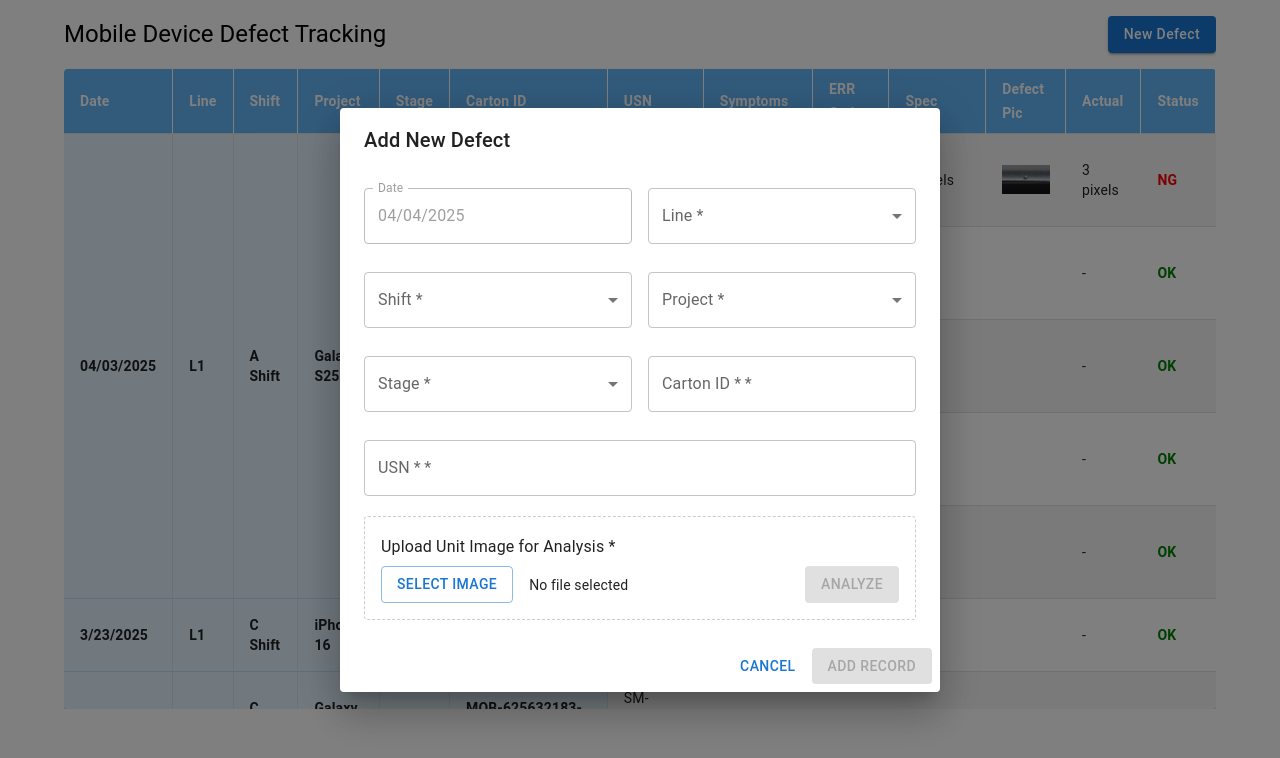
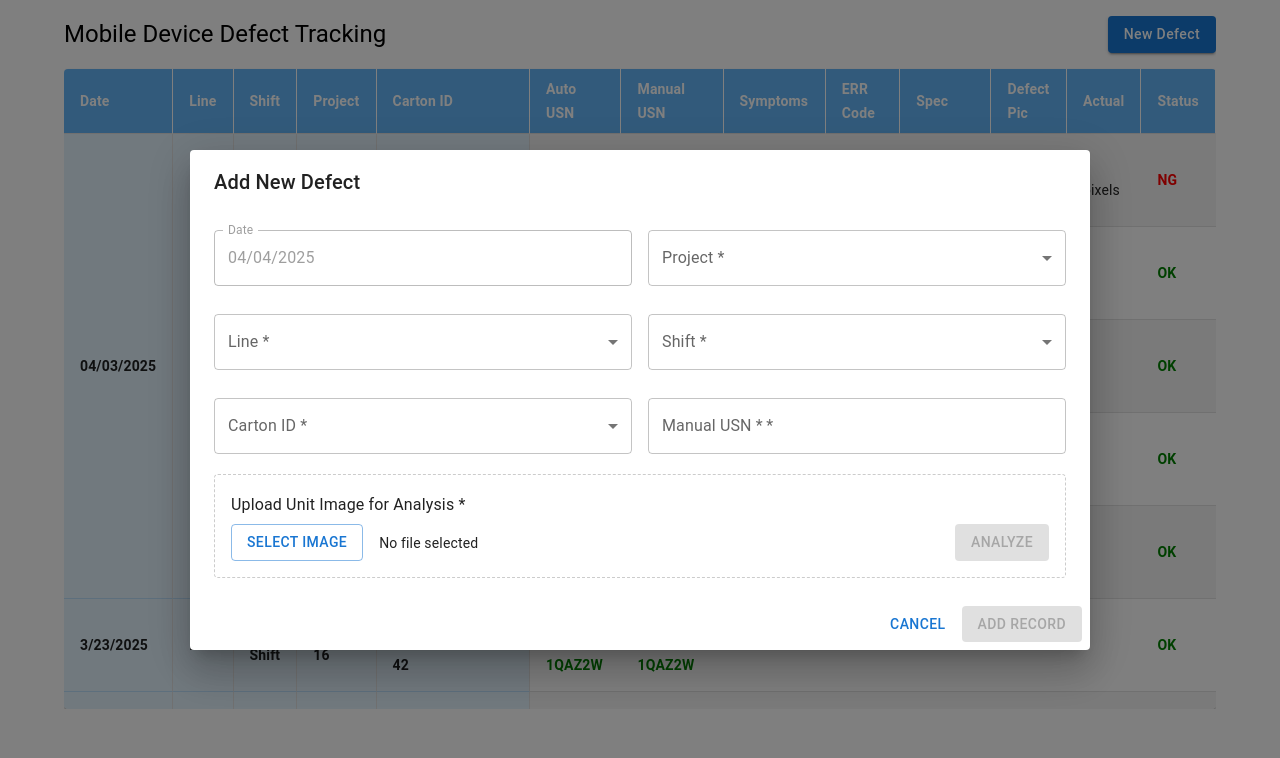
Before and after one commit to TAMILSELVAM-A/mobile_defect_tracking, a React (Create React App) app: page /defects in a window 1280 px wide. Both pictures are taken after a click on the button "New Defect". Shown: the top 758 px of the page. Built offline with nearby package versions, Linux system fonts and the light colour scheme.

Commit message:
Update DefectTable.js

```diff
--- a/src/components/DefectTable.js
+++ b/src/components/DefectTable.js
@@ -55,6 +55,34 @@ const StyledTableRow = styled(TableRow)(({ theme }) => ({
         backgroundColor: '#eeeeee',
     },
 }));
+// Define mapping for carton IDs to auto-generated USNs
+const cartonToAutoUSNMap = {
+    'MOB-88846203250762-47': [
+        'SM-G998U-RT3K6L9',
+        'SM-G998U-XJ9P43',
+        'SM-G998U-L7MN54',
+        'SM-G998U-P9K7J2',
+        'SM-G998U-TW23K9'
+    ],
+    'MOB-65437812903458-21': [
+        'A2894-7HJK98',
+        'A2894-L8HD42',
+        'A2894-9KFD23',
+        'A2894-5TYU89'
+    ],
+    'MOB-92315687423910-36': [
+        'GP9X-QW34ER',
+        'GP9X-AS56DF',
+        'GP9X-ZX89CV',
+        'GP9X-BG67HJ'
+    ],
+    'MOB-10293847561234-42': [
+        'SM-G998U-1QAZ2W',
+        'SM-G998U-3EDC4R',
+        'SM-G998U-5TGB6Y',
+        'SM-G998U-7UJM8I'
+    ]
+};
 
 // Sample data for mobile device defects
 const generateMobileDefectData = () => {
@@ -64,43 +92,51 @@ const generateMobileDefectData = () => {
     const mobileDefectData = [];
 
     // First date with multiple units including one defect (as shown in image)
+    const firstCartonId = 'MOB-88846203250762-47';
+    const firstAutoUSNs = cartonToAutoUSNMap[firstCartonId];
+
     mobileDefectData.push(
         {
             date: '04/03/2025',
             line: 'L1',
             shift: 'A Shift',
             project: 'Galaxy S25',
-            stage: 'QIT',
-            cartonId: 'MOB-88846203250762-47',
-            usn: 'SM-G998U-RT3K6L9',
+            cartonId: firstCartonId,
+            autoUSN: firstAutoUSNs[0],
+            manualUSN: firstAutoUSNs[0], // Matching for first record
             symptoms: 'Display Dead Pixel',
             errCode: 'DP001',
             spec: '0 pixels',
             defectPic: Picture1,
             actual: '3 pixels',
-            status: 'NG'
+            status: 'NG',
+            usnMatch: true // USNs match
         }
     );
 
-    const usnList = ['SM-G998U-XJ9P43', 'SM-G998U-L7MN54', 'SM-G998U-P9K7J2', 'SM-G998U-TW23K9'];
+    // Add more records for the first carton
+    for (let i = 1; i < firstAutoUSNs.length; i++) {
+        const autoUSN = firstAutoUSNs[i];
+        // For demo, let's make some manual USNs not match
+        const manualUSN = i === 2 ? 'SM-G998U-MISTYPED' : autoUSN;
 
-    usnList.forEach(usn => {
         mobileDefectData.push({
             date: '04/03/2025',
             line: 'L1',
             shift: 'A Shift',
             project: 'Galaxy S25',
-            stage: 'QIT',
-            cartonId: 'MOB-88846203250762-47',
-            usn: usn,
+            cartonId: firstCartonId,
+            autoUSN: autoUSN,
+            manualUSN: manualUSN,
             symptoms: '-',
             errCode: '-',
             spec: '-',
             defectPic: '',
             actual: '-',
-            status: 'OK'
+            status: 'OK',
+            usnMatch: autoUSN === manualUSN
         });
-    });
+    }
 
     // Mobile device project names
     const mobileProjects = ['Galaxy S25', 'iPhone 16', 'Pixel 9'];
@@ -139,10 +175,12 @@ const generateMobileDefectData = () => {
         }
     ];
 
-    // Add data for other dates
+    // Add data for other dates and cartons
     for (let i = 1; i < dates.length; i++) {
         // Each date has 5-7 records
-        const recordCount = Math.floor(Math.random() * 3) + 5;
+        const cartonKeys = Object.keys(cartonToAutoUSNMap);
+        const selectedCartonId = cartonKeys[Math.floor(Math.random() * cartonKeys.length)];
+        const autoUSNs = cartonToAutoUSNMap[selectedCartonId];
 
         // Generate model prefix based on project
         const getModelPrefix = (project) => {
@@ -151,26 +189,30 @@ const generateMobileDefectData = () => {
             return 'GP9X';  // Pixel 9
         };
 
+        const project = mobileProjects[Math.floor(Math.random() * mobileProjects.length)];
+        const recordCount = Math.min(autoUSNs.length, Math.floor(Math.random() * 3) + 3);
+
         for (let j = 0; j < recordCount; j++) {
             const hasDefect = Math.random() < 0.2; // 20% chance of having a defect
-            const project = mobileProjects[Math.floor(Math.random() * mobileProjects.length)];
-            const modelPrefix = getModelPrefix(project);
             const defect = mobileDefects[Math.floor(Math.random() * mobileDefects.length)];
+            const autoUSN = autoUSNs[j];
+            const manualUSN = Math.random() < 0.8 ? autoUSN : `${getModelPrefix(project)}-TYPO${Math.floor(Math.random() * 1000)}`;
 
             mobileDefectData.push({
                 date: dates[i],
                 line: `L${Math.floor(Math.random() * 3) + 1}`,
                 shift: ['A Shift', 'B Shift', 'C Shift'][Math.floor(Math.random() * 3)],
                 project: project,
-                stage: ['QIT', 'FCT', 'PACK'][Math.floor(Math.random() * 3)],
-                cartonId: `MOB-${Math.floor(Math.random() * 90000) + 10000}${Math.floor(Math.random() * 10000)}-${Math.floor(Math.random() * 100)}`,
-                usn: `${modelPrefix}-${Array.from({ length: 6 }, () => '0123456789ABCDEFGHJKLMNPQRSTUVWXYZ'[Math.floor(Math.random() * 35)]).join('')}`,
+                cartonId: selectedCartonId,
+                autoUSN: autoUSN,
+                manualUSN: manualUSN,
                 symptoms: hasDefect ? defect.symptom : '-',
                 errCode: hasDefect ? defect.errCode : '-',
                 spec: hasDefect ? defect.spec : '-',
                 defectPic: hasDefect ? Picture1 : '',
                 actual: hasDefect ? defect.actual() : '-',
-                status: hasDefect ? 'NG' : 'OK'
+                status: hasDefect ? 'NG' : 'OK',
+                usnMatch: autoUSN === manualUSN
             });
         }
     }
@@ -180,10 +222,16 @@ const generateMobileDefectData = () => {
 
 // Defect analysis function - simulates the automated process
 // This would normally be a backend call to analyze the image
-const analyzeDefect = (imageFile, project) => {
+const analyzeDefect = (imageFile, project, cartonId, manualUSN) => {
     return new Promise((resolve) => {
         // Simulate processing delay
         setTimeout(() => {
+            // Get auto USN for the carton
+            const autoUSNs = cartonToAutoUSNMap[cartonId] || [];
+            // If the manual USN matches one of the auto USNs for this carton
+            const autoUSN = autoUSNs.find(usn => usn === manualUSN) || (autoUSNs.length > 0 ? autoUSNs[0] : '');
+            const usnMatch = autoUSN === manualUSN;
+
             // Random chance to detect defect (70% for demo purposes)
             const isDefect = Math.random() < 0.7;
 
@@ -229,21 +277,25 @@ const analyzeDefect = (imageFile, project) => {
                 const defectImageUrl = URL.createObjectURL(imageFile);
 
                 resolve({
+                    autoUSN: autoUSN,
                     symptoms: defect.symptom,
                     errCode: defect.errCode,
                     spec: defect.spec,
                     actual: defect.actual,
                     defectPic: defectImageUrl,
-                    status: 'NG'
+                    status: 'NG',
+                    usnMatch: usnMatch
                 });
             } else {
                 resolve({
+                    autoUSN: autoUSN,
                     symptoms: '-',
                     errCode: '-',
                     spec: '-',
                     actual: '-',
                     defectPic: '',
-                    status: 'OK'
+                    status: 'OK',
+                    usnMatch: usnMatch
                 });
             }
         }, 1500); // Simulate 1.5s processing time
@@ -267,9 +319,8 @@ const DefectTrackingTable = () => {
         line: '',
         shift: '',
         project: '',
-        stage: '',
         cartonId: '',
-        usn: '',
+        manualUSN: '',
     });
     const [analysisResults, setAnalysisResults] = useState(null);
     const [isProcessing, setIsProcessing] = useState(false);
@@ -277,12 +328,13 @@ const DefectTrackingTable = () => {
     const [openSnackbar, setOpenSnackbar] = useState(false);
     const [snackbarMessage, setSnackbarMessage] = useState('');
     const [snackbarSeverity, setSnackbarSeverity] = useState('success');
+    const [availableAutoUSNs, setAvailableAutoUSNs] = useState([]);
 
     const fileInputRef = useRef(null);
 
     // Create a composite key for grouping based on multiple fields
     const groupedData = _.groupBy(data, item =>
-        `${item.date}|${item.line}|${item.shift}|${item.project}|${item.stage}|${item.cartonId}`
+        `${item.date}|${item.line}|${item.shift}|${item.project}|${item.cartonId}`
     );
 
     // Get the group keys and sort them by date primarily
@@ -298,13 +350,13 @@ const DefectTrackingTable = () => {
             line: '',
             shift: '',
             project: '',
-            stage: '',
             cartonId: '',
-            usn: '',
+            manualUSN: '',
         });
         setAnalysisResults(null);
         setSelectedFile(null);
         setIsProcessing(false);
+        setAvailableAutoUSNs([]);
     };
 
     const handleCloseDialog = () => {
@@ -313,6 +365,13 @@ const DefectTrackingTable = () => {
 
     const handleInputChange = (e) => {
         const { name, value } = e.target;
+
+        if (name === 'cartonId') {
+            // Update auto USNs when carton ID changes
+            const autoUSNs = cartonToAutoUSNMap[value] || [];
+            setAvailableAutoUSNs(autoUSNs);
+        }
+
         setFormData({
             ...formData,
             [name]: value
@@ -334,10 +393,22 @@ const DefectTrackingTable = () => {
             return;
         }
 
+        if (!formData.cartonId || !formData.manualUSN) {
+            setSnackbarMessage('Please provide Carton ID and Manual USN');
+            setSnackbarSeverity('error');
+            setOpenSnackbar(true);
+            return;
+        }
+
         setIsProcessing(true);
 
         try {
-            const results = await analyzeDefect(selectedFile, formData.project);
+            const results = await analyzeDefect(
+                selectedFile,
+                formData.project,
+                formData.cartonId,
+                formData.manualUSN
+            );
             setAnalysisResults(results);
         } catch (error) {
             console.error('Error analyzing defect:', error);
@@ -352,7 +423,7 @@ const DefectTrackingTable = () => {
     const handleSubmit = () => {
         // Validate required fields
         if (!formData.line || !formData.shift || !formData.project ||
-            !formData.stage || !formData.cartonId || !formData.usn) {
+            !formData.cartonId || !formData.manualUSN) {
             setSnackbarMessage('Please fill in all required fields');
             setSnackbarSeverity('error');
             setOpenSnackbar(true);
@@ -421,9 +492,9 @@ const DefectTrackingTable = () => {
                                 <StyledTableCell>Line</StyledTableCell>
                                 <StyledTableCell>Shift</StyledTableCell>
                                 <StyledTableCell>Project</StyledTableCell>
-                                <StyledTableCell>Stage</StyledTableCell>
                                 <StyledTableCell>Carton ID</StyledTableCell>
-                                <StyledTableCell>USN</StyledTableCell>
+                                <StyledTableCell>Auto USN</StyledTableCell>
+                                <StyledTableCell>Manual USN</StyledTableCell>
                                 <StyledTableCell>Symptoms</StyledTableCell>
                                 <StyledTableCell>ERR Code</StyledTableCell>
                                 <StyledTableCell>Spec</StyledTableCell>
@@ -435,19 +506,27 @@ const DefectTrackingTable = () => {
                         <TableBody>
                             {groupKeys.map(groupKey => {
                                 const rows = groupedData[groupKey];
-                                const [date, line, shift, project, stage, cartonId] = groupKey.split('|');
+                                const [date, line, shift, project, cartonId] = groupKey.split('|');
 
                                 return (
                                     <React.Fragment key={groupKey}>
                                         {rows.map((row, index) => (
-                                            <StyledTableRow key={`${groupKey}-${row.usn}-${index}`}>
+                                            <StyledTableRow key={`${groupKey}-${row.autoUSN}-${index}`}>
                                                 {index === 0 && <GroupCell rowSpan={rows.length}>{date}</GroupCell>}
                                                 {index === 0 && <GroupCell rowSpan={rows.length}>{line}</GroupCell>}
                                                 {index === 0 && <GroupCell rowSpan={rows.length}>{shift}</GroupCell>}
                                                 {index === 0 && <GroupCell rowSpan={rows.length}>{project}</GroupCell>}
-                                                {index === 0 && <GroupCell rowSpan={rows.length}>{stage}</GroupCell>}
                                                 {index === 0 && <GroupCell rowSpan={rows.length}>{cartonId}</GroupCell>}
-                                                <TableCell>{row.usn}</TableCell>
+                                                <TableCell sx={{
+                                                    color: row.usnMatch ? 'green' : 'red',
+                                                    fontWeight: 'bold',
+                                                }}>{row.autoUSN}</TableCell>
+                                                <TableCell sx={{
+                                                    color: row.usnMatch ? 'green' : 'red',
+                                                    fontWeight: 'bold'
+                                                }}>
+                                                    {row.manualUSN}
+                                                </TableCell>
                                                 <TableCell>{row.symptoms}</TableCell>
                                                 <TableCell>{row.errCode}</TableCell>
                                                 <TableCell>{row.spec}</TableCell>
@@ -482,6 +561,8 @@ const DefectTrackingTable = () => {
                 open={openDialog}
                 onClose={handleCloseDialog}
                 aria-labelledby="form-dialog-title"
+                maxWidth="md"
+                fullWidth
             >
                 <DialogTitle>Add New Defect</DialogTitle>
                 <DialogContent>
@@ -497,6 +578,24 @@ const DefectTrackingTable = () => {
                                 margin="dense"
                             />
                         </Grid>
+
+                        <Grid item size={{ xs: 12, md: 6 }}>
+                            <FormControl fullWidth margin="dense">
+                                <InputLabel>Project *</InputLabel>
+                                <Select
+                                    name="project"
+                                    value={formData.project}
+                                    onChange={handleInputChange}
+                                    label="Project *"
+                                    required
+                                >
+                                    <MenuItem value="Galaxy S25">Galaxy S25</MenuItem>
+                                    <MenuItem value="iPhone 16">iPhone 16</MenuItem>
+                                    <MenuItem value="Pixel 9">Pixel 9</MenuItem>
+                                </Select>
+                            </FormControl>
+                        </Grid>
+
                         <Grid item size={{ xs: 12, md: 6 }}>
                             <FormControl fullWidth margin="dense">
                                 <InputLabel>Line *</InputLabel>
@@ -531,66 +630,41 @@ const DefectTrackingTable = () => {
                                 </Select>
                             </FormControl>
                         </Grid>
+                        {/* Row 3: Carton ID */}
                         <Grid item size={{ xs: 12, md: 6 }}>
                             <FormControl fullWidth margin="dense">
-                                <InputLabel>Project *</InputLabel>
+                                <InputLabel>Carton ID *</InputLabel>
                                 <Select
-                                    name="project"
-                                    value={formData.project}
+                                    name="cartonId"
+                                    value={formData.cartonId}
                                     onChange={handleInputChange}
-                                    label="Project *"
+                                    label="Carton ID *"
                                     required
                                 >
-                                    <MenuItem value="Galaxy S25">Galaxy S25</MenuItem>
-                                    <MenuItem value="iPhone 16">iPhone 16</MenuItem>
-                                    <MenuItem value="Pixel 9">Pixel 9</MenuItem>
+                                    {Object.keys(cartonToAutoUSNMap).map((cartonId) => (
+                                        <MenuItem key={cartonId} value={cartonId}>{cartonId}</MenuItem>
+                                    ))}
                                 </Select>
                             </FormControl>
                         </Grid>
 
-                        {/* Row 3: Stage and Carton ID */}
-                        <Grid item size={{ xs: 12, md: 6 }}>
-                            <FormControl fullWidth margin="dense">
-                                <InputLabel>Stage *</InputLabel>
-                                <Select
-                                    name="stage"
-                                    value={formData.stage}
-                                    onChange={handleInputChange}
-                                    label="Stage *"
-                                    required
-                                >
-                                    <MenuItem value="QIT">QIT</MenuItem>
-                                    <MenuItem value="FCT">FCT</MenuItem>
-                                    <MenuItem value="PACK">PACK</MenuItem>
-                                </Select>
-                            </FormControl>
-                        </Grid>
+                        {/* Row 4: Manual USN */}
                         <Grid item size={{ xs: 12, md: 6 }}>
                             <TextField
                                 fullWidth
-                                label="Carton ID *"
-                                name="cartonId"
-                                value={formData.cartonId}
-                                onChange={handleInputChange}
-                                variant="outlined"
-                                margin="dense"
-                                required
-                                placeholder="MOB-XXXXXXXXXX-XX"
-                            />
-                        </Grid>
-
-                        {/* Row 4: USN */}
-                        <Grid item size={{ xs: 12 }}>
-                            <TextField
-                                fullWidth
-                                label="USN *"
-                                name="usn"
-                                value={formData.usn}
+                                label="Manual USN *"
+                                name="manualUSN"
+                                value={formData.manualUSN}
                                 onChange={handleInputChange}
                                 variant="outlined"
                                 margin="dense"
                                 required
                                 placeholder="e.g. SM-G998U-XXXXXX"
+                                helperText={
+                                    availableAutoUSNs.length > 0
+                                        ? `Available Auto USNs for this carton: ${availableAutoUSNs.join(', ')}`
+                                        : ''
+                                }
                             />
                         </Grid>
 
@@ -623,7 +697,7 @@ const DefectTrackingTable = () => {
                                     <Button
                                         variant="contained"
                                         onClick={handleAnalyzeImage}
-                                        disabled={!selectedFile || isProcessing}
+                                        disabled={!selectedFile || isProcessing || !formData.cartonId || !formData.manualUSN}
                                         sx={{ ml: 'auto' }}
                                     >
                                         {isProcessing ? <CircularProgress size={24} /> : 'Analyze'}
@@ -651,6 +725,24 @@ const DefectTrackingTable = () => {
                                             >
                                                 {analysisResults.status}
                                             </Typography>
+                                        </Grid>
+
+                                        <Grid item xs={12} md={6}>
+                                            <Typography variant="subtitle2">USN Match:</Typography>
+                                            <Typography
+                                                variant="body1"
+                                                sx={{
+                                                    fontWeight: 'bold',
+                                                    color: analysisResults.usnMatch ? 'green' : 'red'
+                                                }}
+                                            >
+                                                {analysisResults.usnMatch ? 'Yes' : 'No'}
+                                            </Typography>
+                                        </Grid>
+
+                                        <Grid item xs={12} md={6}>
+                                            <Typography variant="subtitle2">Auto USN:</Typography>
+                                            <Typography variant="body1">{analysisResults.autoUSN}</Typography>
                                         </Grid>
 
                                         {analysisResults.status === 'NG' && (
```
